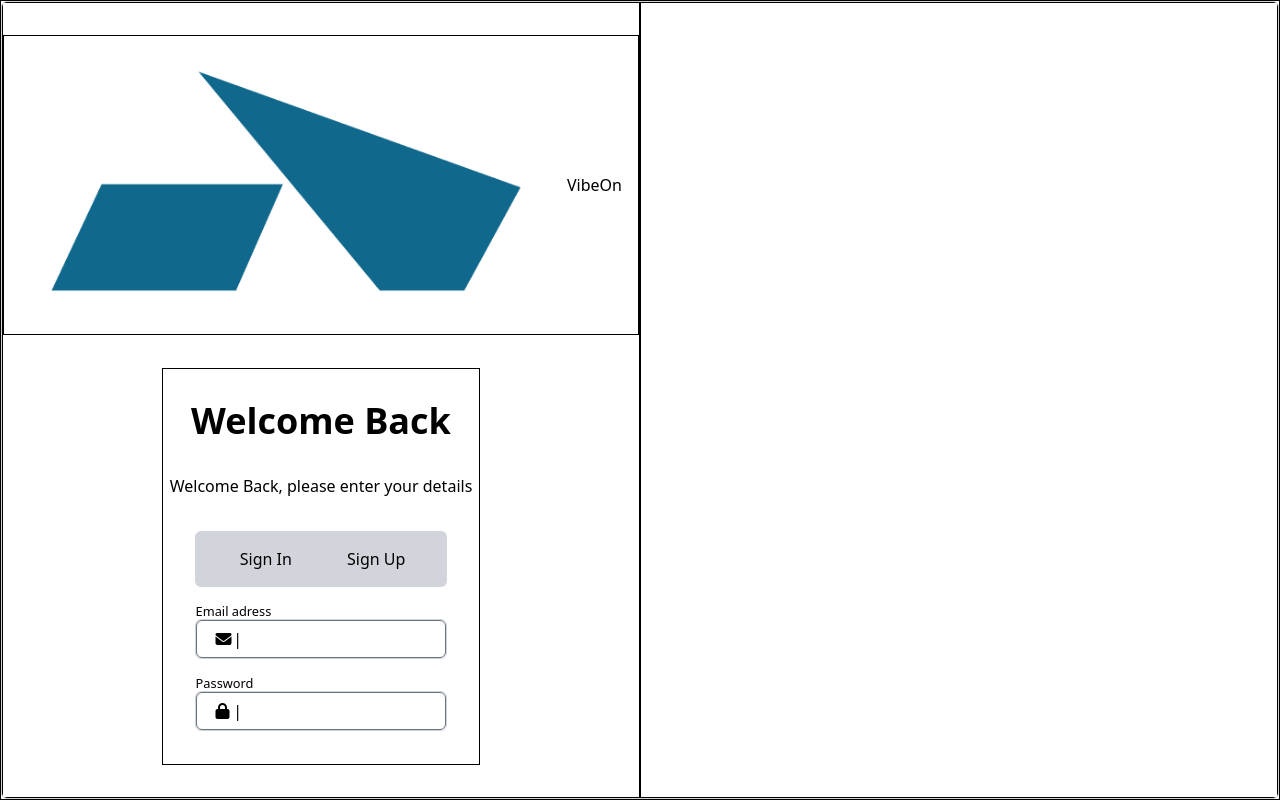
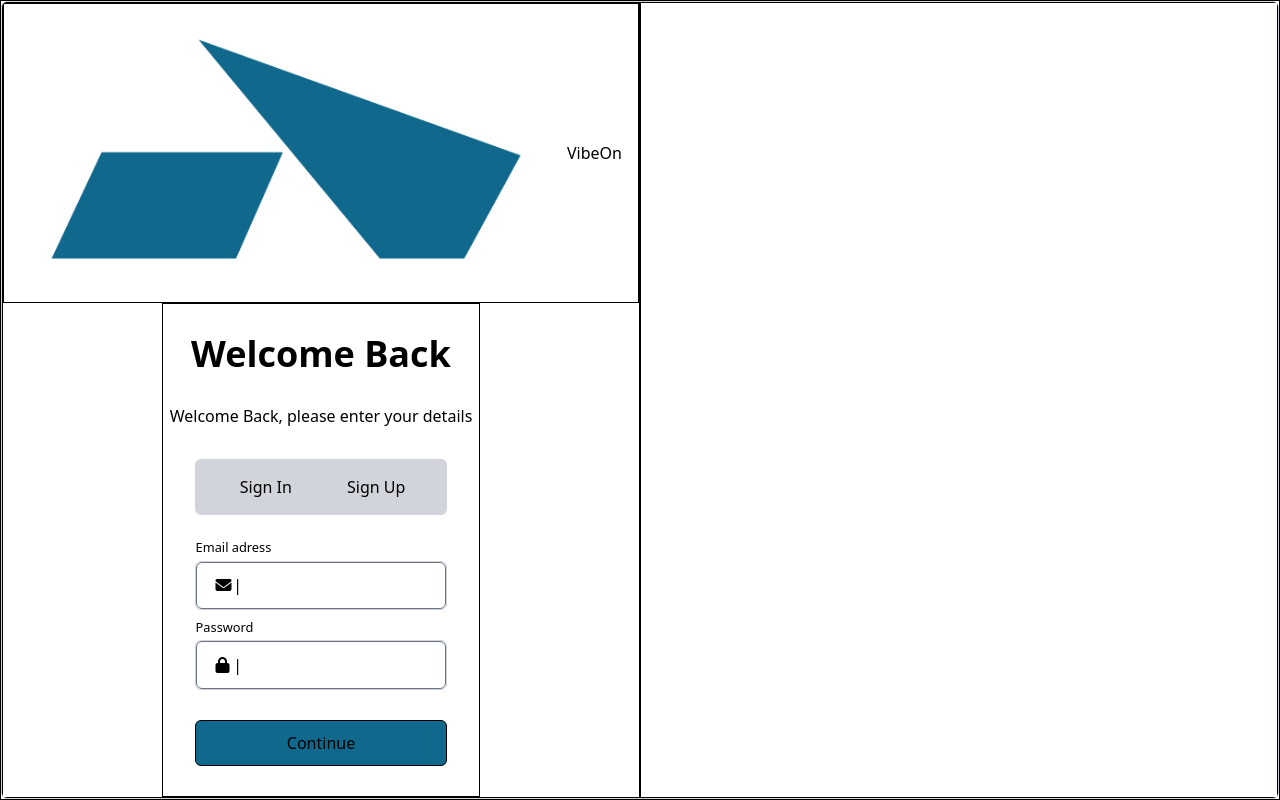
Before and after one commit to Samue2408/PracticaHackathon, a Flask app: page / in a window 1280 px wide. Run offline with Flask 3, Linux system fonts and the light colour scheme; some libraries are stand-ins or nearby versions.

Commit message:
editing login template

```diff
--- a/config/styles/login.css
+++ b/config/styles/login.css
@@ -7,3 +7,7 @@
 .active{
     background-color: white;
 }
+
+.bg-blue-main{
+    background-color: #11688D;
+}
--- a/config/templates/login.html
+++ b/config/templates/login.html
@@ -4,8 +4,8 @@
     <meta charset="UTF-8">
     <meta name="viewport" content="width=device-width, initial-scale=1.0">
     <title>Login</title>
+    <link rel="stylesheet" href="https://cdnjs.cloudflare.com/ajax/libs/font-awesome/6.5.2/css/all.min.css">
     <link rel="stylesheet" href="../styles/login.css">
-    <link rel="stylesheet" href="https://cdnjs.cloudflare.com/ajax/libs/font-awesome/6.5.2/css/all.min.css">
 </head>
 <body class="w-full h-screen border border-black">
     <main class="main__container flex w-full h-full overflow-hidden border border-gray-300 rounded-md">
@@ -16,10 +16,10 @@
                 </picture>
                 <span>VibeOn</span>
             </div>
-            <div class="main__inputs w-1/2 h-1/2 border border-black flex flex-col items-center justify-evenly">
+            <div class="main__inputs w-1/2 h-[72%] border border-black flex flex-col items-center justify-evenly">
                 <h2 class="font-semibold text-4xl">Welcome Back</h2>
                 <span>Welcome Back, please enter your details</span>
-                <article class="button w-[80%] h-auto p-4 flex bg-gray-300 rounded-md">
+                <article class="button w-[80%] h-auto p-4 flex bg-gray-300 rounded-md mb-4">
                         <button class="signIn w-1/2">Sign In</button>
                         <button class="signUp w-1/2">Sign Up</button>
                 </article>
@@ -35,7 +35,7 @@
                     <small class="absolute top-[-50%] left-0 z-50">Password</small>
                     <input type="text" class="absolute w-[100%] h-[100%] z-0 rounded-md">
                 </div>
-
+                <button class="buttonLogin w-[80%] h-auto border border-black p-[10px] rounded-[6px] bg-blue-main">Continue</button>
             </div>
         </section>
         <section class="main__image__container w-1/2 border border-black">
```
